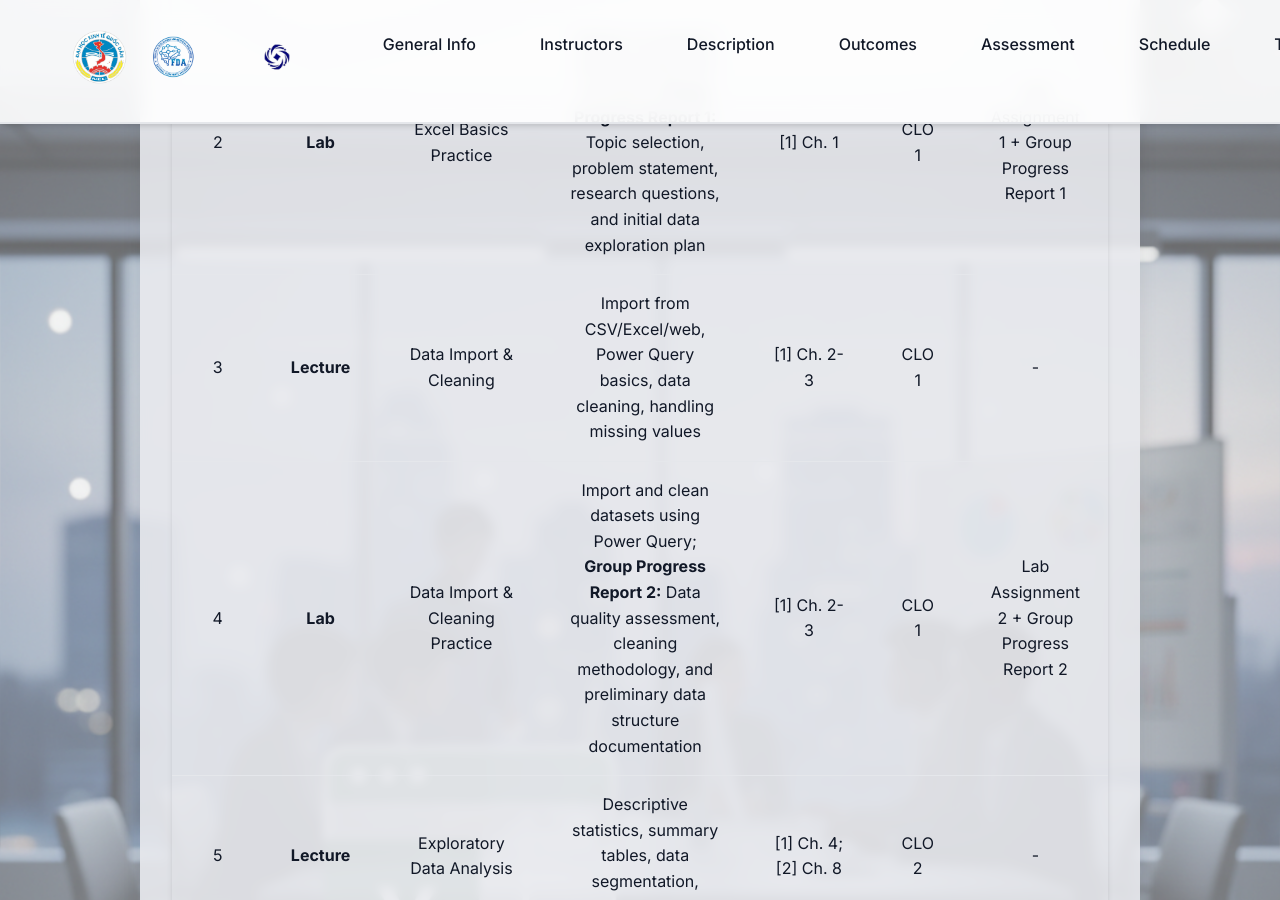
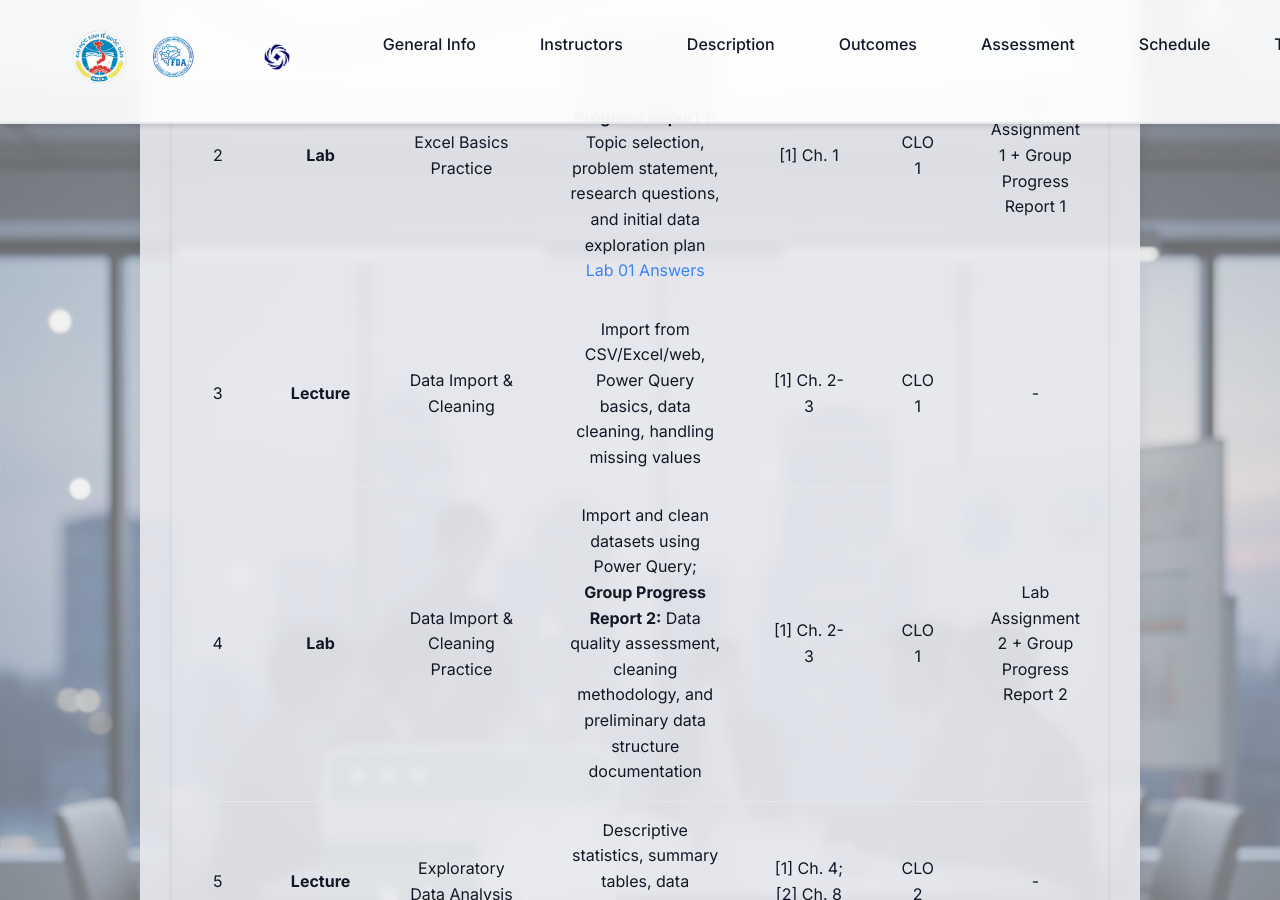
Before and after one commit to nghianguyen7171/excel_course, a Jekyll site: the page built from index.md, in a window 1280 px wide and 900 px high, scrolled down 6314 px. Built offline with Jekyll 4.4.1, drawn with Linux system fonts in a browser that asks for light colours.

Commit message:
Update Lab 2 content with additional resources

```diff
--- a/index.md
+++ b/index.md
@@ -175,7 +175,7 @@ Access: [O'Reilly Learning Platform](https://www.oreilly.com/library/view/modern
 | Week | Type | Main Topic | Key Content | Readings | CLOs | Assessment |
 | :--: | :--: | :--: | :--: | :--: | :--: | :--: |
 | 1 | **Lecture** | Course Introduction & Excel Basics | Course overview, analytics workflow, Excel interface, essential formulas (SUM, AVERAGE, COUNT, IF, VLOOKUP)<br><br><strong>Materials:</strong> [Week 1 Slides]({{ site.baseurl }}/materials/1.Intro.pdf) · [Lab 1 Instructions]({{ site.baseurl }}/lab-1-instructions) · [Week 1 Quiz]({{ site.baseurl }}/quiz/week1) | [1] Ch. 1 | CLO 1 | Participation |
-| 2 | **Lab** | Excel Basics Practice | Hands-on practice with formulas and functions; **Group Progress Report 1:** Topic selection, problem statement, research questions, and initial data exploration plan | [1] Ch. 1 | CLO 1 | Lab Assignment 1 + Group Progress Report 1 |
+| 2 | **Lab** | Excel Basics Practice | Hands-on practice with formulas and functions; **Group Progress Report 1:** Topic selection, problem statement, research questions, and initial data exploration plan <br> [Lab 01 Answers]({{ site.baseurl }}/labs/lab_01-Product_Inventory) | [1] Ch. 1 | CLO 1 | Lab Assignment 1 + Group Progress Report 1 |
 | 3 | **Lecture** | Data Import & Cleaning | Import from CSV/Excel/web, Power Query basics, data cleaning, handling missing values | [1] Ch. 2-3 | CLO 1 | - |
 | 4 | **Lab** | Data Import & Cleaning Practice | Import and clean datasets using Power Query; **Group Progress Report 2:** Data quality assessment, cleaning methodology, and preliminary data structure documentation | [1] Ch. 2-3 | CLO 1 | Lab Assignment 2 + Group Progress Report 2 |
 | 5 | **Lecture** | Exploratory Data Analysis | Descriptive statistics, summary tables, data segmentation, PivotTables | [1] Ch. 4; [2] Ch. 8 | CLO 2 | - |
```
